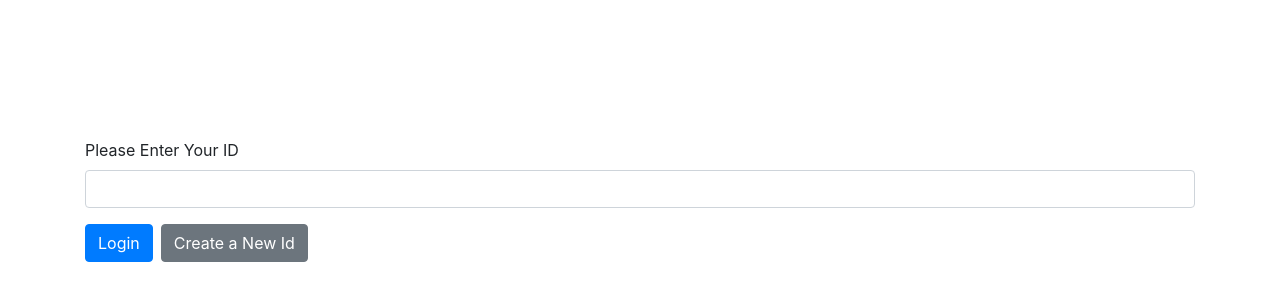
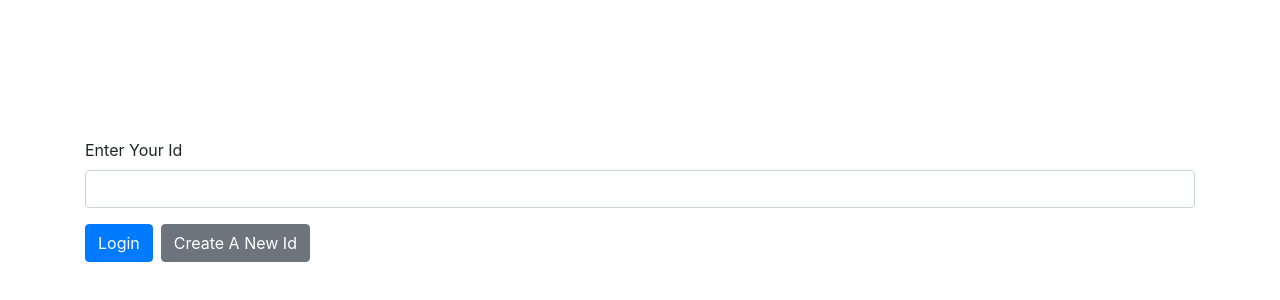
Before and after one commit to BobBrian/Message, a React (Create React App) app in the folder real-message/: page / in a window 1280 px wide. Shown: the part 200-500 px from the top of the page. Built offline with nearby package versions, Linux system fonts and the light colour scheme.

Commit message:
Local Storage
Creation of the Local Storage to Store ID's so that they can be used to differentiate users in the application

```diff
--- a/real-message/package.json
+++ b/real-message/package.json
@@ -11,6 +11,7 @@
     "react-bootstrap": "^1.4.3",
     "react-dom": "^17.0.1",
     "react-scripts": "4.0.1",
+    "uuid": "^3.4.0",
     "web-vitals": "^0.2.4"
   },
   "scripts": {
--- a/real-message/src/components/App.js
+++ b/real-message/src/components/App.js
@@ -1,16 +1,18 @@
-import React, {useState} from 'react'
+import React from 'react'
+import useLocalStorage from '../hooks/useLocalStorage';
 import Login from './Login'
 
 function App() {
 
   // stores all the state for the Id that is shared all accross the application
-  const [id, setId] = useState()
+  const [id, setId] = useLocalStorage()
 
-  return (
-
-        <Login onIdSubmit={setId}/>
-
+  return(
+        <>
+          {id}
+          <Login onIdSubmit={setId}/>
+        </>
   )
 }
 
-export default App
+export default App;
--- a/real-message/src/components/Login.js
+++ b/real-message/src/components/Login.js
@@ -1,38 +1,36 @@
 import React, { useRef } from 'react'
-import { Container, Form , Button } from 'react-bootstrap';
+import { Container, Form, Button } from 'react-bootstrap'
+import { v4 as uuidV4 } from 'uuid'
 
-function Login({onIdSumbit}) {
-    // IdRef is uesed to refrence the input control and get its value when we submit data to the form
+export default function Login({ onIdSubmit }) {
   const idRef = useRef()
 
-    //The Function below activates whenever we submit data
-     function handleSubmit(e)
-     {
-         e.preventDefault() // ensures the page does not refresh
+  function handleSubmit(e) {
+    e.preventDefault()
 
-         onIdSumbit(idRef.current.value) // This gets the value of the control Idref and
+    onIdSubmit(idRef.current.value)// This gets the value of the control Idref and
     // pass it to the {onIdSumbit} fucnction which is then passed to the <Login/>
     // value in the App.js File.
+  }
+
+  function createNewId() {
+    onIdSubmit(uuidV4())
   }
 
   return (
         //Here were Building a Login Template with bootstrap
         //So that it can be transfered to the App.js File
-        <Container className="align-items-center d-flex" style={{height:'100vh'}}> {/* Sets the Page to the center*/}
-
-            <Form onSubmit={handleSubmit} className="w-100"> {/* Sets the Length of the Input Bar to fit the entire Page*/}
+    <Container className="align-items-center d-flex" style={{ height: '100vh' }}> {/* Sets the Page to the center*/}
+      <Form onSubmit={handleSubmit} className="w-100">  {/* Sets the Length of the Input Bar to fit the entire Page*/}
         <Form.Group>
-                    <Form.Label>Please Enter Your ID</Form.Label>
-
+          <Form.Label>Enter Your Id</Form.Label>
                 {/*Form.Label is used for Text , while Form.Control is used for things like input boxes
                 also required is there to make sure that entering the data is compulsry*/}
-                    <Form.Control type="text" ref={idRef} required/>
+          <Form.Control type="text" ref={idRef} required />
         </Form.Group>
         <Button type="submit" className="mr-2">Login</Button>
-                <Button variant="secondary">Create a New Id</Button>
+        <Button onClick={createNewId} variant="secondary">Create A New Id</Button>
       </Form>
     </Container>
   )
 }
-
-export default Login
--- /dev/null
+++ b/real-message/src/hooks/useLocalStorage.js
@@ -0,0 +1,29 @@
+//Serves the same fucntion as useState where data on the Id is stored
+import { useEffect, useState } from 'react'
+
+const PREFIX = 'whatsapp-clone-' // since we are using a LocalStorage on a LocalHost this is here to differentiate them so multipla
+//local storages do not conflic with each other
+
+export default function useLocalStorage(key, initialValue) {
+    //key us what is stored in local stroage and initalValue is what is passed to the usestate
+  const prefixedKey = PREFIX + key
+
+  //Essentailly the code below is used to get our Vlaue aka the Id form LocalStorage and actually put into the state
+  const [value, setValue] = useState(() => {
+    const jsonValue = localStorage.getItem(prefixedKey)
+    if (jsonValue != null) return JSON.parse(jsonValue)
+    if (typeof initialValue === 'function') {
+      return initialValue()
+    } else {
+      return initialValue
+    }
+  })
+
+  //Use Effect is here so that once we've gotten our Value form LocalStorage we save it so it can be used and
+  // if it is changed to overwrite the previous value and save the new one
+  useEffect(() => {
+    localStorage.setItem(prefixedKey, JSON.stringify(value))
+  }, [prefixedKey, value])
+
+  return [value, setValue]
+}
```
Also changed, not shown: 2 other files (tests, documents, lock files or other folders). Lines whose indentation alone changed are shown as unchanged.
